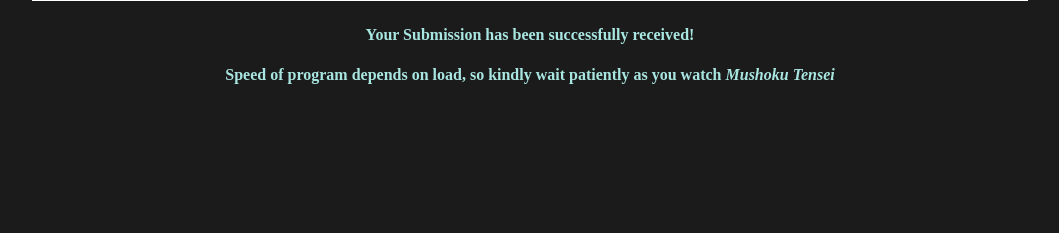
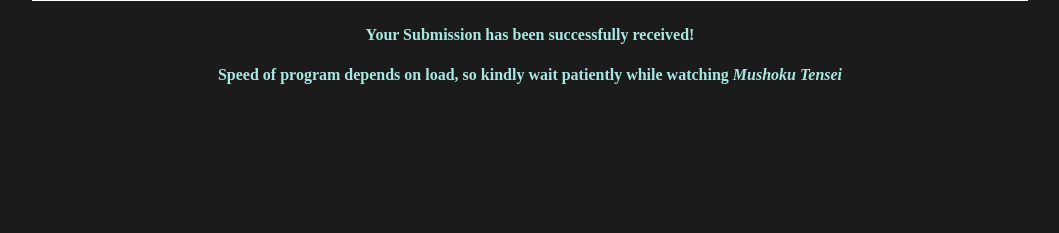
Before and after one commit to AR-PyT/FormFiller, a Django app: template templates/valid.html in a window 1280 px wide. Shown: the part 567-800 px from the top of the page, without its empty margins (110-1169 px from the left). Run offline with Django 4.2, Linux system fonts and the light colour scheme; the template is opened without the code that fills it, so the values that code supplies are empty.

Commit message:
Initial Commit

```diff
--- a/templates/valid.html
+++ b/templates/valid.html
@@ -11,7 +11,7 @@
 </div>
 <div style="text-align: center; color: #a9e6e1">
 <h4>Your Submission has been successfully received!</h4>
-<h4>Speed of program depends on load, so kindly wait patiently as you watch <i>Mushoku Tensei</i></h4>
+<h4>Speed of program depends on load, so kindly wait patiently while watching <i>Mushoku Tensei</i></h4>
 </div>
 </body>
 </html>
```
